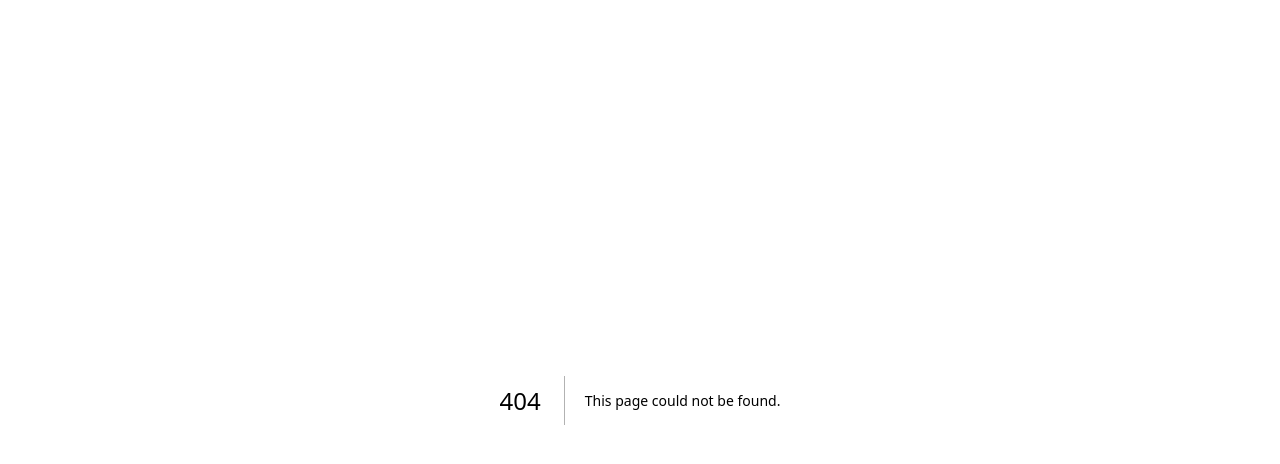
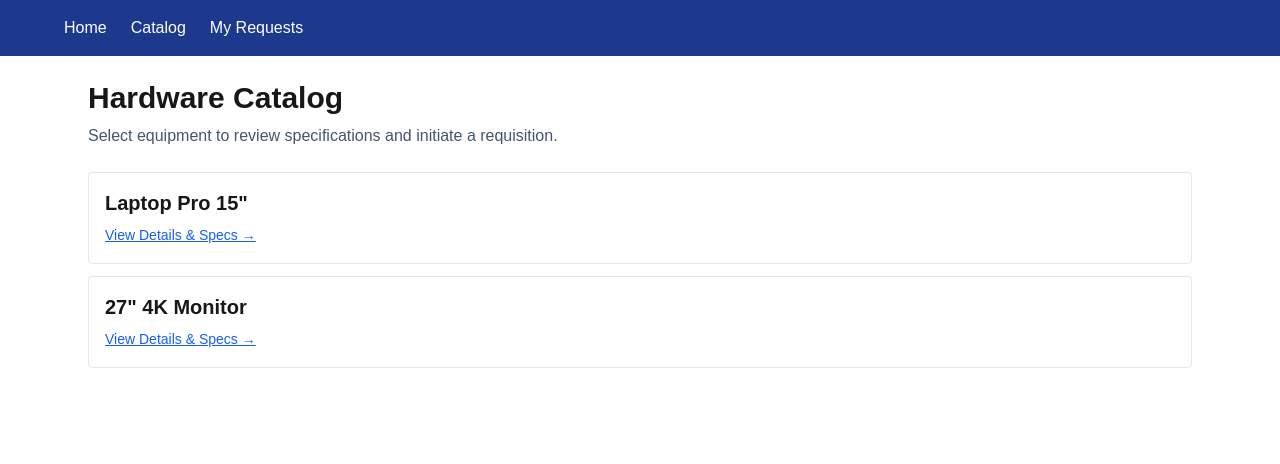
Before and after one commit to SamuelAdema/it-hardware-req, a Next.js app: page /catalog in a window 1280 px wide. Before the commit this address had no page. Shown: the top 464 px of the page. Built offline with nearby package versions, Linux system fonts and the light colour scheme.

Commit message:
Complete Day 36: Project setup and file-based routing

```diff
--- /dev/null
+++ b/app/catalog/[id]/page.js
@@ -0,0 +1,19 @@
+export default async function HardwareDetailPage({ params }) {
+  const { id } = await params;
+
+  return (
+    <section className="bg-white p-6 rounded-lg border border-slate-200">
+      <p className="text-xs uppercase font-bold tracking-wider text-blue-600 mb-1">Hardware Specification</p>
+      <h1 className="text-3xl font-bold mb-4">Item Identifier: {id}</h1>
+      <p className="text-slate-600 mb-6">
+        Full equipment specifications and inventory allocations will be loaded here.
+      </p>
+      <a
+        href="/catalog"
+        className="inline-block bg-slate-200 hover:bg-slate-300 text-slate-800 text-sm font-medium px-4 py-2 rounded transition"
+      >
+        &larr; Back to Catalog
+      </a>
+    </section>
+  );
+}
--- /dev/null
+++ b/app/catalog/error.js
@@ -0,0 +1,18 @@
+"use client";
+
+export default function CatalogError({ error, reset }) {
+  return (
+    <div className="p-6 bg-red-50 border border-red-200 rounded-lg">
+      <h2 className="text-lg font-bold text-red-700">Failed to load catalog</h2>
+      <p className="text-sm text-red-600 mt-1 mb-4">
+        {error?.message || "An unexpected error occurred while fetching catalog data."}
+      </p>
+      <button
+        onClick={() => reset()}
+        className="px-4 py-2 bg-red-600 text-white text-sm font-medium rounded hover:bg-red-700 transition"
+      >
+        Try Again
+      </button>
+    </div>
+  );
+}
--- /dev/null
+++ b/app/catalog/loading.js
@@ -0,0 +1,11 @@
+export default function CatalogLoading() {
+  return (
+    <div className="p-6">
+      <div className="animate-pulse space-y-4">
+        <div className="h-8 bg-slate-200 rounded w-1/4"></div>
+        <div className="h-4 bg-slate-200 rounded w-1/2"></div>
+        <div className="h-24 bg-slate-200 rounded"></div>
+      </div>
+    </div>
+  );
+}
--- /dev/null
+++ b/app/catalog/not-found.js
@@ -0,0 +1,11 @@
+export default function HardwareNotFound() {
+  return (
+    <div className="text-center py-12">
+      <h2 className="text-2xl font-bold text-slate-800">Hardware Item Not Found</h2>
+      <p className="text-slate-500 mt-2 mb-6">The hardware ID requested does not exist in the requisition catalog.</p>
+      <a href="/catalog" className="text-blue-600 underline text-sm">
+        Return to Hardware Catalog
+      </a>
+    </div>
+  );
+}
--- /dev/null
+++ b/app/catalog/page.js
@@ -0,0 +1,24 @@
+export default function CatalogPage() {
+  return (
+    <section>
+      <h1 className="text-3xl font-bold mb-2">Hardware Catalog</h1>
+      <p className="text-slate-600 mb-6">Select equipment to review specifications and initiate a requisition.</p>
+
+      <div className="space-y-3">
+        <div className="p-4 bg-white rounded border border-slate-200">
+          <h2 className="text-xl font-semibold">Laptop Pro 15"</h2>
+          <a href="/catalog/laptop-pro" className="text-blue-600 underline text-sm mt-2 inline-block">
+            View Details & Specs &rarr;
+          </a>
+        </div>
+
+        <div className="p-4 bg-white rounded border border-slate-200">
+          <h2 className="text-xl font-semibold">27" 4K Monitor</h2>
+          <a href="/catalog/monitor-27" className="text-blue-600 underline text-sm mt-2 inline-block">
+            View Details & Specs &rarr;
+          </a>
+        </div>
+      </div>
+    </section>
+  );
+}
--- a/app/layout.tsx
+++ b/app/layout.tsx
@@ -1,29 +1,25 @@
-import type { Metadata } from "next";
-import { Geist, Geist_Mono } from "next/font/google";
 import "./globals.css";
 
-const geistSans = Geist({
-  variable: "--font-geist-sans",
-  subsets: ["latin"],
-});
-
-const geistMono = Geist_Mono({
-  variable: "--font-geist-mono",
-  subsets: ["latin"],
-});
-
-export const metadata: Metadata = {
-  title: "Create Next App",
-  description: "Generated by create next app",
+export const metadata = {
+  title: "IT Hardware Requisition",
+  description: "Request IT hardware for your department securely.",
 };
 
-export default function RootLayout({ children }: LayoutProps<"/">) {
+export default function RootLayout({ children }) {
   return (
-    <html
-      lang="en"
-      className={`${geistSans.variable} ${geistMono.variable} h-full antialiased`}
-    >
-      <body className="min-h-full flex flex-col">{children}</body>
+    <html lang="en">
+      <body className="min-h-screen bg-slate-50 text-slate-900 antialiased">
+        <header className="bg-blue-900 text-white p-4">
+          <nav className="mx-auto max-w-6xl flex gap-6 font-medium">
+            <a href="/" className="hover:text-blue-200">Home</a>
+            <a href="/catalog" className="hover:text-blue-200">Catalog</a>
+            <a href="/requisitions" className="hover:text-blue-200">My Requests</a>
+          </nav>
+        </header>
+        <main className="mx-auto max-w-6xl p-6">
+          {children}
+        </main>
+      </body>
     </html>
   );
 }
--- a/app/page.tsx
+++ b/app/page.tsx
@@ -1,69 +1,18 @@
-import Image from "next/image";
-
-export default function Home() {
+export default function HomePage() {
   return (
-    <div className="flex flex-col flex-1 items-center justify-center bg-zinc-50 font-sans dark:bg-black">
-      <main className="flex flex-1 w-full max-w-3xl flex-col items-center justify-between py-32 px-16 bg-white dark:bg-black sm:items-start">
-        <Image
-          className="dark:invert h-5 w-[100px]"
-          src="/next.svg"
-          alt="Next.js logo"
-          width={100}
-          height={20}
-          priority
-        />
-        <div className="flex flex-col items-center gap-6 text-center sm:items-start sm:text-left">
-          <h1 className="max-w-xs text-3xl font-semibold leading-10 tracking-tight text-black dark:text-zinc-50">
-            To get started, edit the{" "}
-            <code className="rounded bg-black/[.06] px-1.5 py-0.5 font-mono text-[0.9em] dark:bg-white/[.08]">
-              page.tsx
-            </code>{" "}
-            file.
-          </h1>
-          <p className="max-w-md text-lg leading-8 text-zinc-600 dark:text-zinc-400">
-            Looking for a starting point or more instructions? Head over to{" "}
-            <a
-              href="https://vercel.com/templates?framework=next.js&utm_source=create-next-app&utm_medium=appdir-template-tw&utm_campaign=create-next-app"
-              className="font-medium text-zinc-950 dark:text-zinc-50"
-            >
-              Templates
-            </a>{" "}
-            or the{" "}
-            <a
-              href="https://nextjs.org/learn?utm_source=create-next-app&utm_medium=appdir-template-tw&utm_campaign=create-next-app"
-              className="font-medium text-zinc-950 dark:text-zinc-50"
-            >
-              Learning
-            </a>{" "}
-            center.
-          </p>
-        </div>
-        <div className="flex flex-col gap-4 text-base font-medium sm:flex-row">
-          <a
-            className="flex h-12 w-full items-center justify-center gap-2 rounded-full bg-foreground px-5 text-background transition-colors hover:bg-[#383838] dark:hover:bg-[#ccc] md:w-[158px]"
-            href="https://vercel.com/new?utm_source=create-next-app&utm_medium=appdir-template-tw&utm_campaign=create-next-app"
-            target="_blank"
-            rel="noopener noreferrer"
-          >
-            <Image
-              className="dark:invert h-[14px] w-4"
-              src="/vercel.svg"
-              alt="Vercel logomark"
-              width={16}
-              height={14}
-            />
-            Deploy Now
-          </a>
-          <a
-            className="flex h-12 w-full items-center justify-center rounded-full border border-solid border-black/[.08] px-5 transition-colors hover:border-transparent hover:bg-black/[.04] dark:border-white/[.145] dark:hover:bg-[#1a1a1a] md:w-[158px]"
-            href="https://nextjs.org/docs?utm_source=create-next-app&utm_medium=appdir-template-tw&utm_campaign=create-next-app"
-            target="_blank"
-            rel="noopener noreferrer"
-          >
-            Documentation
-          </a>
-        </div>
-      </main>
-    </div>
+    <section className="py-8">
+      <h1 className="text-4xl font-bold mb-4 text-slate-900">
+        IT Hardware Requisition Portal
+      </h1>
+      <p className="text-lg text-slate-600 mb-6 max-w-2xl">
+        Welcome to the internal hardware request desk. Browse standard equipment packages, submit requests, and track provisioning progress.
+      </p>
+      <a
+        href="/catalog"
+        className="inline-block bg-blue-600 hover:bg-blue-700 text-white font-medium px-6 py-2.5 rounded-lg transition"
+      >
+        Browse Hardware Catalog
+      </a>
+    </section>
   );
 }
```
